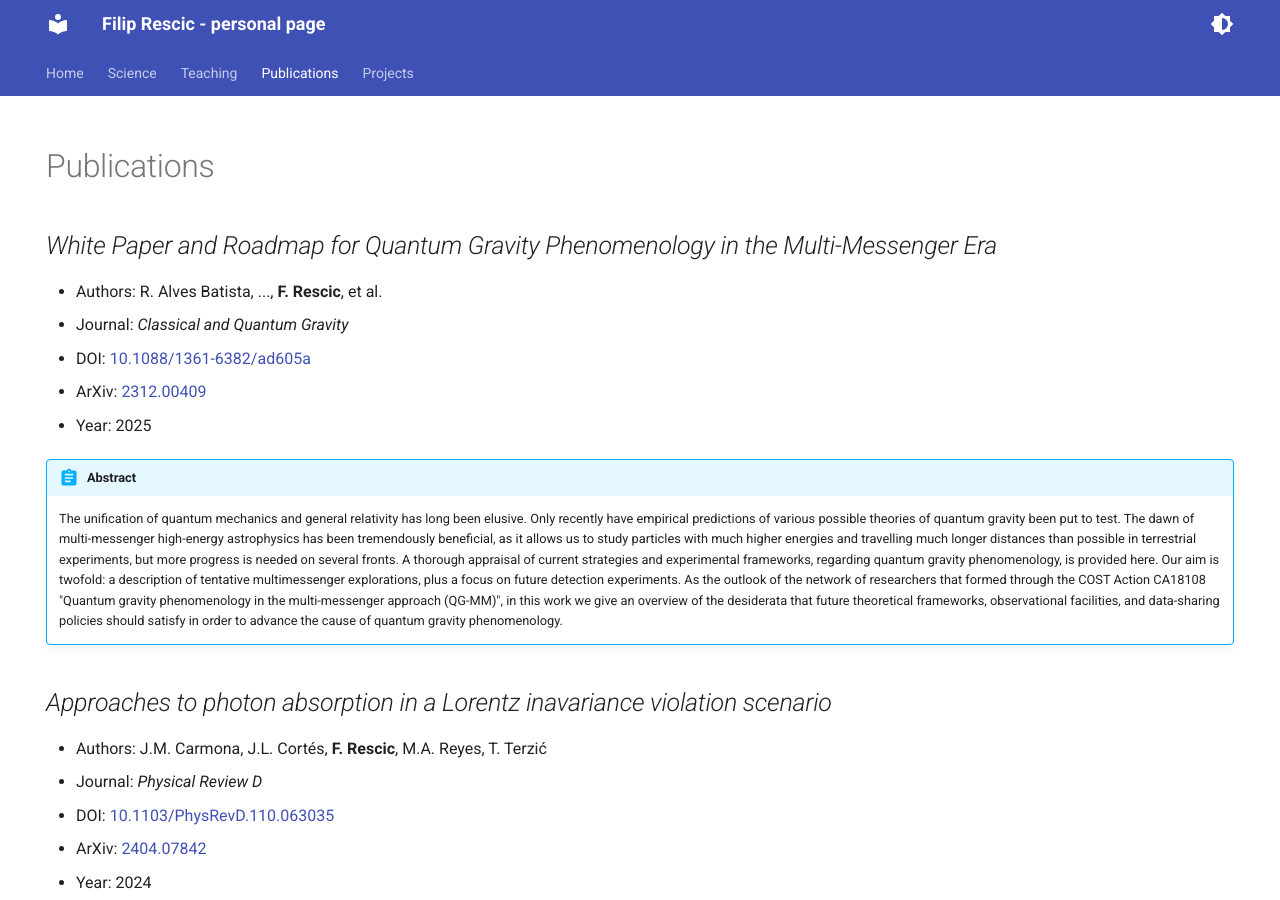
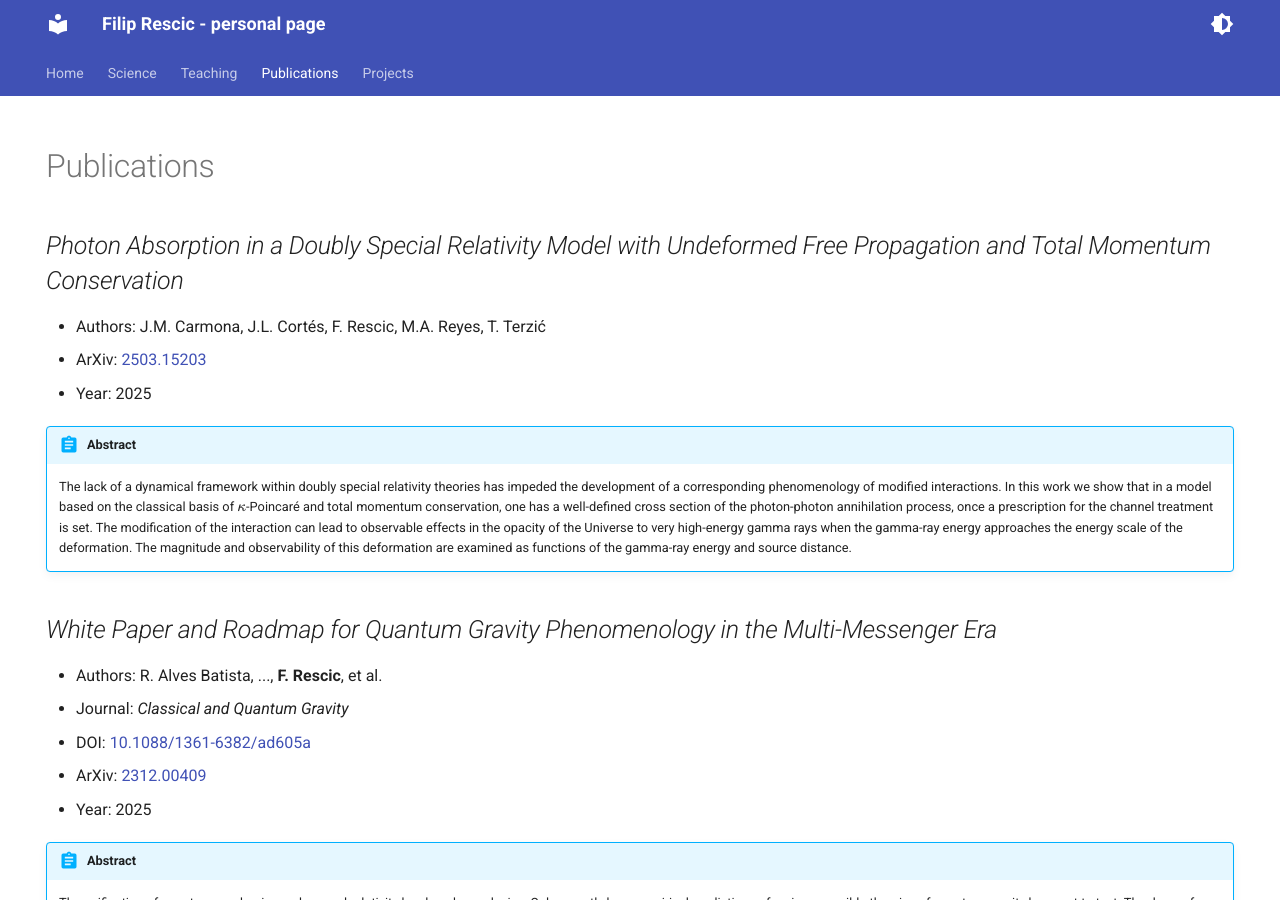
Before and after one commit to filiprescic/filiprescic.github.io, an MkDocs documentation site: the page built from docs/papers.md, in a window 1280 px wide and 900 px high. Built offline with MkDocs 1.6.1 and Material for MkDocs 9.7.7, drawn with Linux system fonts in a browser that asks for light colours.

Commit message:
new paper

```diff
--- a/docs/papers.md
+++ b/docs/papers.md
@@ -4,6 +4,14 @@ hide:
     - toc
     - navigation
 ---
+
+## *Photon Absorption in a Doubly Special Relativity Model with Undeformed Free Propagation and Total Momentum Conservation*
+
+- Authors: J.M. Carmona, J.L. Cortés, F. Rescic, M.A. Reyes, T. Terzić
+- ArXiv: [2503.15203](https://arxiv.org/abs/2503.15203)
+- Year: 2025
+!!! Abstract
+    The lack of a dynamical framework within doubly special relativity theories has impeded the development of a corresponding phenomenology of modified interactions. In this work we show that in a model based on the classical basis of $\kappa$-Poincaré and total momentum conservation, one has a well-defined cross section of the photon-photon annihilation process, once a prescription for the channel treatment is set. The modification of the interaction can lead to observable effects in the opacity of the Universe to very high-energy gamma rays when the gamma-ray energy approaches the energy scale of the deformation. The magnitude and observability of this deformation are examined as functions of the gamma-ray energy and source distance.
 
 ## *White Paper and Roadmap for Quantum Gravity Phenomenology in the Multi-Messenger Era*
 
```
Also changed, not shown: docs/index.md (+1 -0 lines).
